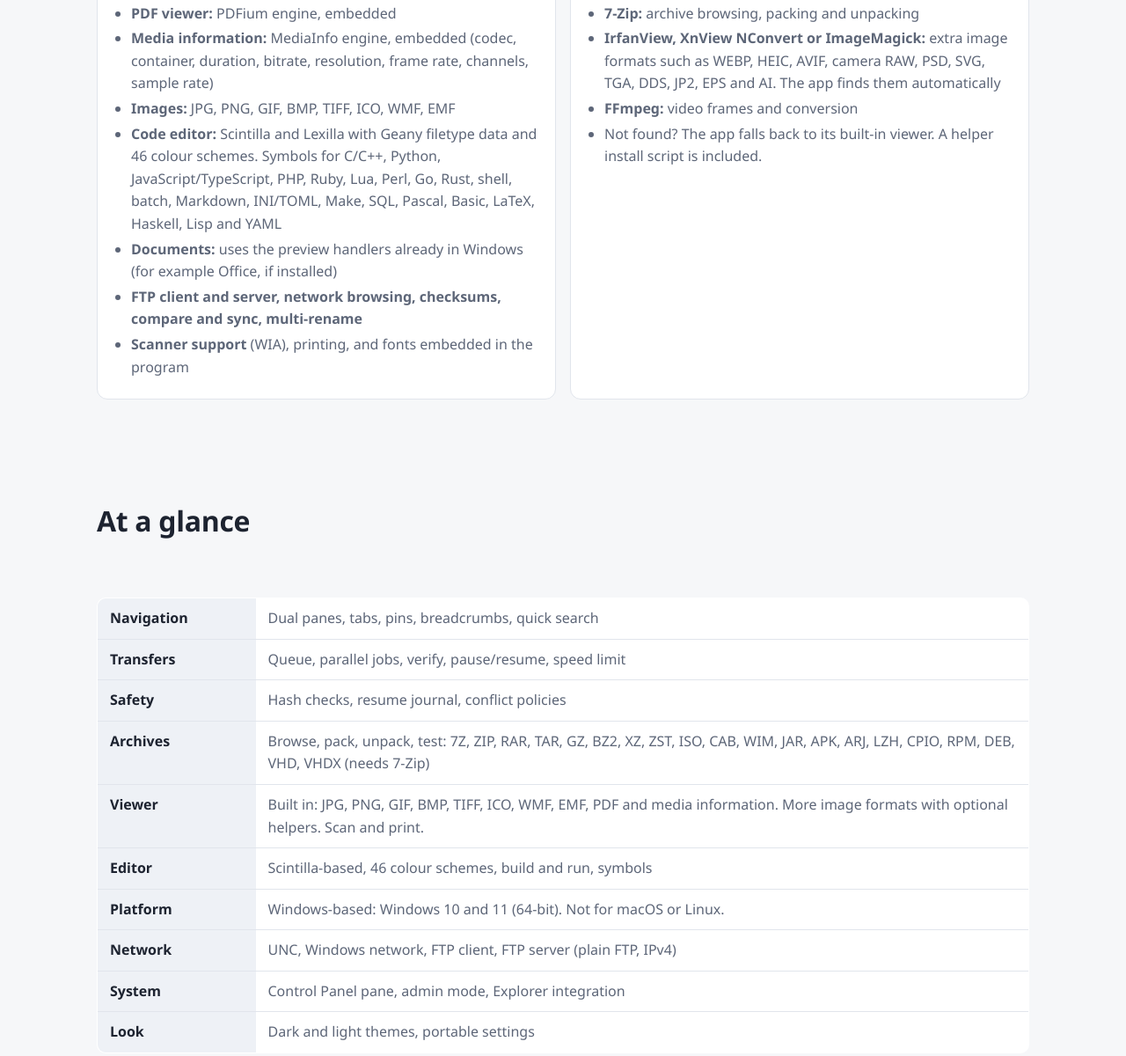
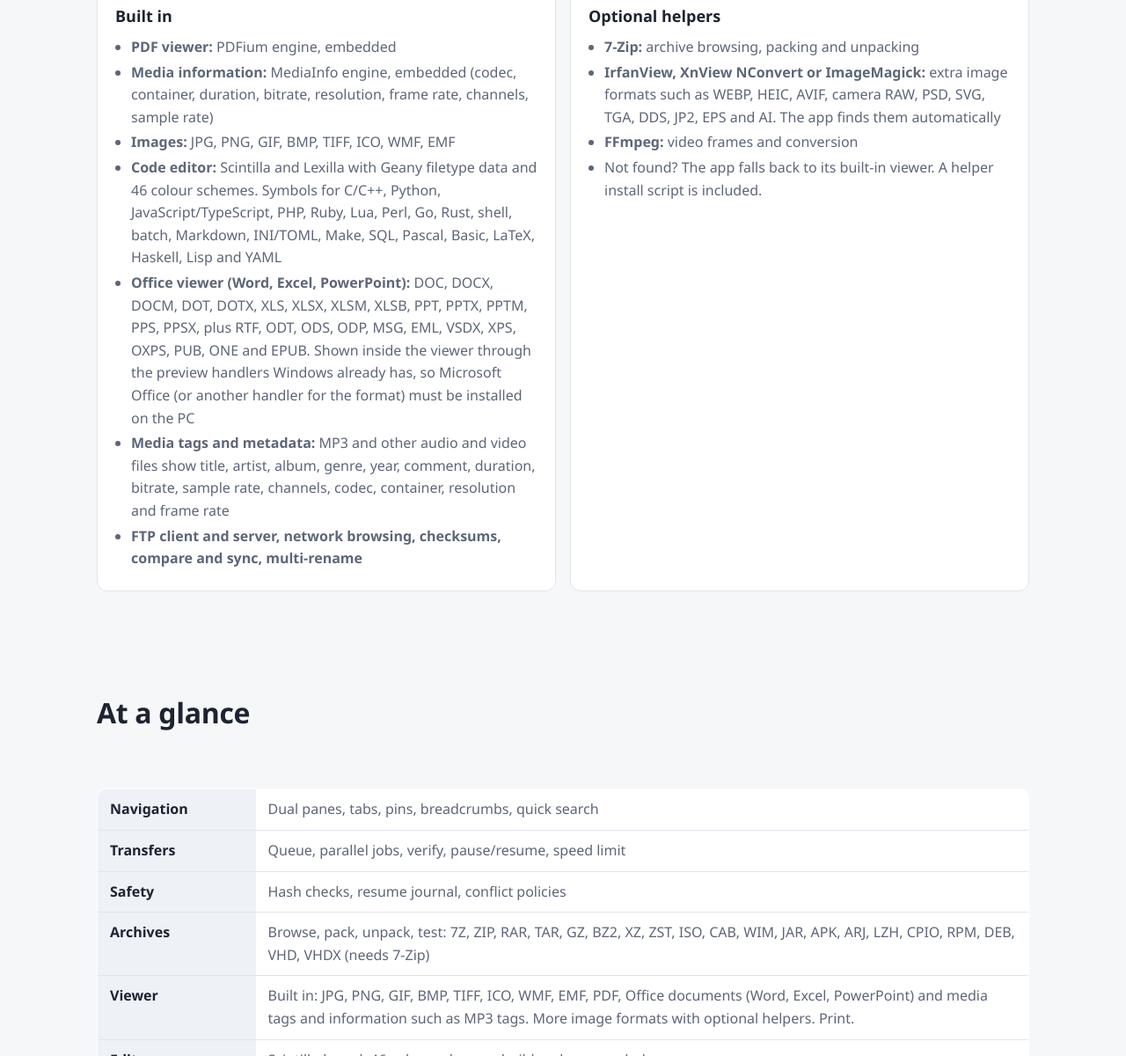
Before and after one commit to analogaudio/amocommander, a plain HTML site: page index.html in a window 1280 px wide. Shown: the part 3285-4485 px from the top of the page at 88% size. Drawn offline with Linux system fonts and the light colour scheme.

Commit message:
Add files via upload

```diff
--- a/index.html
+++ b/index.html
@@ -144,7 +144,7 @@
   <div class="minis">
     <div class="mini"><div class="cap">F3 · Viewer</div><div class="body">
       <div class="view"><i></i><u>Fit · 100% · Rotate · Flip</u></div>
-      <ul style="margin:10px 0 0;padding-left:18px;color:var(--muted)"><li>Images with zoom, rotate, flip, selection, cut/copy/paste</li><li><b>Built-in image types:</b> JPG, PNG, GIF, BMP, TIFF, ICO, WMF, EMF</li><li><b>Many more formats</b> (WEBP, HEIC, AVIF, RAW, PSD, SVG, TGA, DDS, JP2 and others) open through the optional helpers below</li><li>PDF viewing (PDFium)</li><li>Media info: codec, bitrate, resolution</li><li>Scanner acquisition, print, save</li></ul></div></div>
+      <ul style="margin:10px 0 0;padding-left:18px;color:var(--muted)"><li>Images with zoom, rotate, flip, selection, cut/copy/paste</li><li><b>Built-in image types:</b> JPG, PNG, GIF, BMP, TIFF, ICO, WMF, EMF</li><li><b>Many more formats</b> (WEBP, HEIC, AVIF, RAW, PSD, SVG, TGA, DDS, JP2 and others) open through the optional helpers below</li><li>PDF viewing (PDFium)</li><li>Office documents: Word, Excel, PowerPoint</li><li>Media tags and info: MP3 tags, codec, bitrate, resolution</li><li>Print and save</li></ul></div></div>
     <div class="mini"><div class="cap">F4 · Editor</div><div class="body code">
       <div><span class="c">// main.cpp</span></div>
       <div><span class="k">int</span> <span class="f">main</span>() {</div>
@@ -171,9 +171,9 @@
       <li><b>Media information:</b> MediaInfo engine, embedded (codec, container, duration, bitrate, resolution, frame rate, channels, sample rate)</li>
       <li><b>Images:</b> JPG, PNG, GIF, BMP, TIFF, ICO, WMF, EMF</li>
       <li><b>Code editor:</b> Scintilla and Lexilla with Geany filetype data and 46 colour schemes. Symbols for C/C++, Python, JavaScript/TypeScript, PHP, Ruby, Lua, Perl, Go, Rust, shell, batch, Markdown, INI/TOML, Make, SQL, Pascal, Basic, LaTeX, Haskell, Lisp and YAML</li>
-      <li><b>Documents:</b> uses the preview handlers already in Windows (for example Office, if installed)</li>
-      <li><b>FTP client and server, network browsing, checksums, compare and sync, multi-rename</b></li>
-      <li><b>Scanner support</b> (WIA), printing, and fonts embedded in the program</li></ul></div>
+      <li><b>Office viewer (Word, Excel, PowerPoint):</b> DOC, DOCX, DOCM, DOT, DOTX, XLS, XLSX, XLSM, XLSB, PPT, PPTX, PPTM, PPS, PPSX, plus RTF, ODT, ODS, ODP, MSG, EML, VSDX, XPS, OXPS, PUB, ONE and EPUB. Shown inside the viewer through the preview handlers Windows already has, so Microsoft Office (or another handler for the format) must be installed on the PC</li>
+      <li><b>Media tags and metadata:</b> MP3 and other audio and video files show title, artist, album, genre, year, comment, duration, bitrate, sample rate, channels, codec, container, resolution and frame rate</li>
+      <li><b>FTP client and server, network browsing, checksums, compare and sync, multi-rename</b></li></ul></div>
     <div class="card"><h3>Optional helpers</h3><ul>
       <li><b>7-Zip:</b> archive browsing, packing and unpacking</li>
       <li><b>IrfanView, XnView NConvert or ImageMagick:</b> extra image formats such as WEBP, HEIC, AVIF, camera RAW, PSD, SVG, TGA, DDS, JP2, EPS and AI. The app finds them automatically</li>
@@ -189,7 +189,7 @@
     <tr><th>Transfers</th><td>Queue, parallel jobs, verify, pause/resume, speed limit</td></tr>
     <tr><th>Safety</th><td>Hash checks, resume journal, conflict policies</td></tr>
     <tr><th>Archives</th><td>Browse, pack, unpack, test: 7Z, ZIP, RAR, TAR, GZ, BZ2, XZ, ZST, ISO, CAB, WIM, JAR, APK, ARJ, LZH, CPIO, RPM, DEB, VHD, VHDX (needs 7-Zip)</td></tr>
-    <tr><th>Viewer</th><td>Built in: JPG, PNG, GIF, BMP, TIFF, ICO, WMF, EMF, PDF and media information. More image formats with optional helpers. Scan and print.</td></tr>
+    <tr><th>Viewer</th><td>Built in: JPG, PNG, GIF, BMP, TIFF, ICO, WMF, EMF, PDF, Office documents (Word, Excel, PowerPoint) and media tags and information such as MP3 tags. More image formats with optional helpers. Print.</td></tr>
     <tr><th>Editor</th><td>Scintilla-based, 46 colour schemes, build and run, symbols</td></tr>
     <tr><th>Platform</th><td>Windows-based: Windows 10 and 11 (64-bit). Not for macOS or Linux.</td></tr>
     <tr><th>Network</th><td>UNC, Windows network, FTP client, FTP server (plain FTP, IPv4)</td></tr>
```
